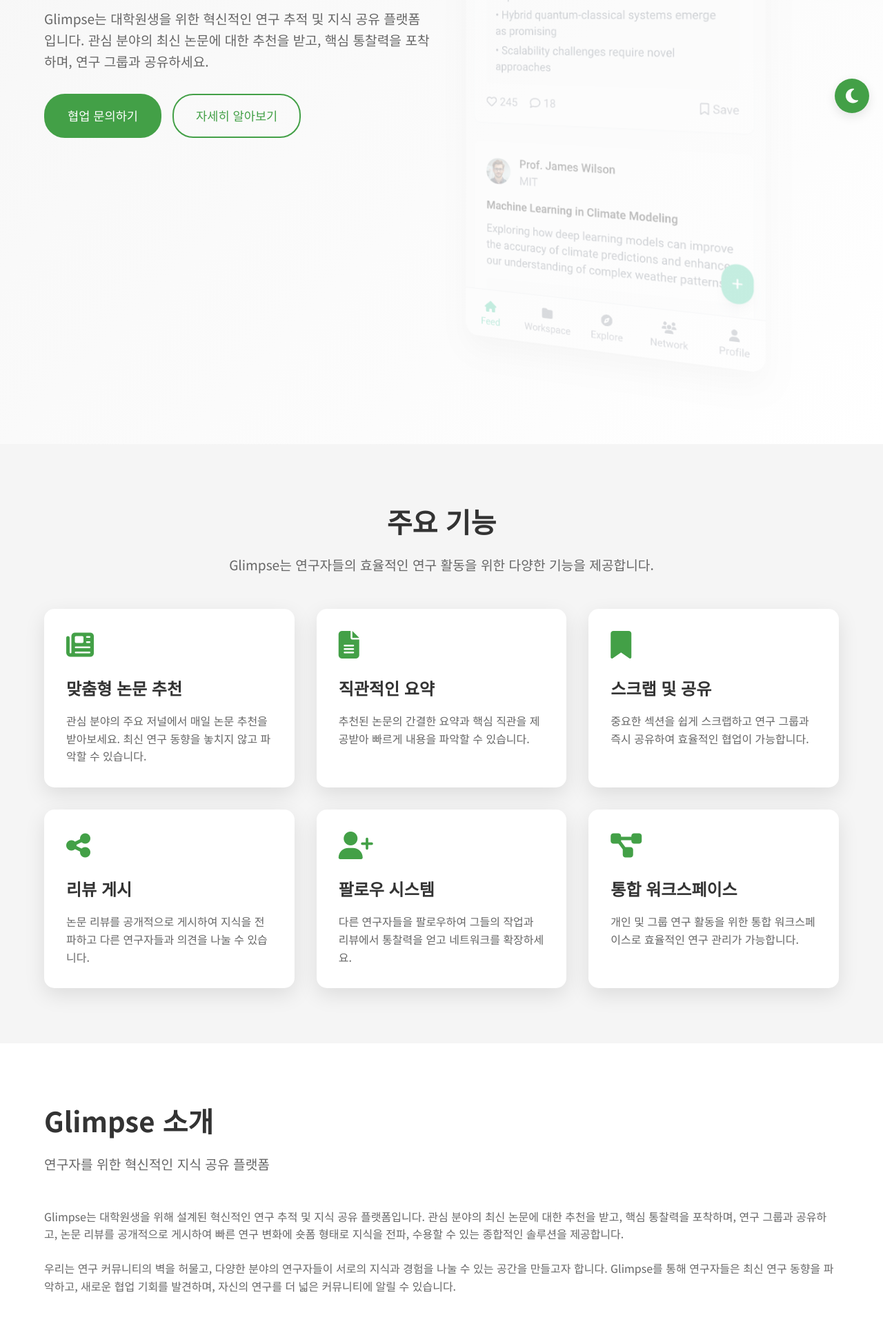
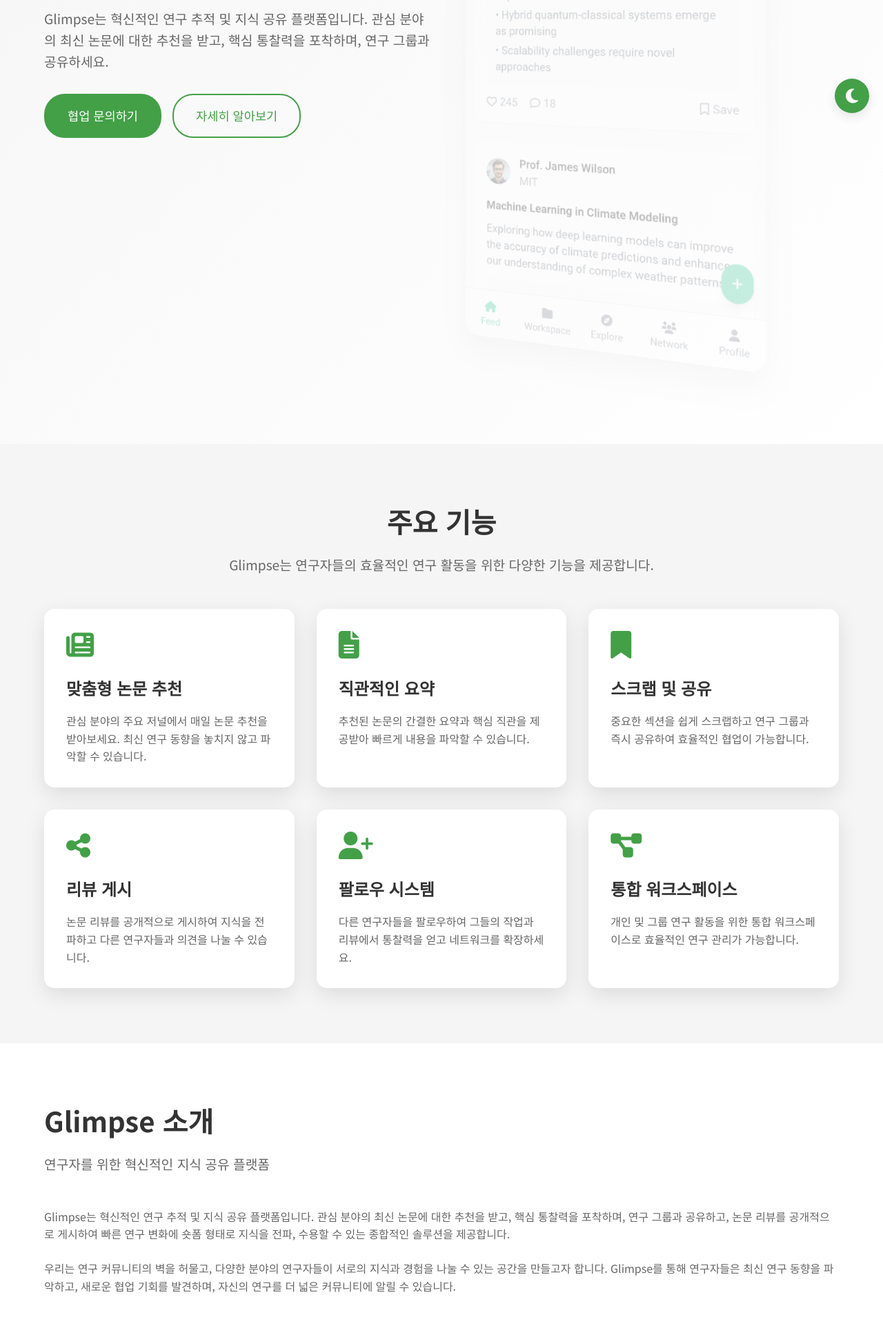
Before and after one commit to minhjih/minhjih.github.io, a plain HTML site: page glimpse/index.html in a window 1280 px wide. Shown: the part 616-2539 px from the top of the page at 69% size. Drawn offline with nearby package versions, Linux system fonts and the light colour scheme.

Commit message:
Update index.html

```diff
--- a/glimpse/index.html
+++ b/glimpse/index.html
@@ -4,7 +4,7 @@
     <meta charset="UTF-8">
     <meta name="viewport" content="width=device-width, initial-scale=1.0">
     <title>Glimpse - 연구자를 위한 지식 공유 플랫폼</title>
-    <meta name="description" content="Glimpse는 대학원생을 위한 혁신적인 연구 추적 및 지식 공유 플랫폼입니다. 관심 분야의 최신 논문에 대한 추천을 받고, 핵심 통찰력을 포착하며, 연구 그룹과 공유하세요.">
+    <meta name="description" content="Glimpse는 혁신적인 연구 추적 및 지식 공유 플랫폼입니다. 관심 분야의 최신 논문에 대한 추천을 받고, 핵심 통찰력을 포착하며, 연구 그룹과 공유하세요.">
     <link rel="stylesheet" href="styles.css">
     <link rel="stylesheet" href="https://cdnjs.cloudflare.com/ajax/libs/font-awesome/6.4.0/css/all.min.css">
     <link rel="preconnect" href="https://fonts.googleapis.com">
@@ -33,7 +33,7 @@
         <div class="hero">
             <div class="hero-content">
                 <h1 class="hero-title">연구자를 위한<br><span class="typing-effect">지식 공유</span> 플랫폼</h1>
-                <p class="hero-subtitle">Glimpse는 대학원생을 위한 혁신적인 연구 추적 및 지식 공유 플랫폼입니다. 관심 분야의 최신 논문에 대한 추천을 받고, 핵심 통찰력을 포착하며, 연구 그룹과 공유하세요.</p>
+                <p class="hero-subtitle">Glimpse는 혁신적인 연구 추적 및 지식 공유 플랫폼입니다. 관심 분야의 최신 논문에 대한 추천을 받고, 핵심 통찰력을 포착하며, 연구 그룹과 공유하세요.</p>
                 <div class="hero-cta">
                     <a href="#contact" class="btn btn-primary btn-large">협업 문의하기</a>
                     <a href="#features" class="btn btn-secondary btn-large">자세히 알아보기</a>
@@ -104,7 +104,7 @@
                 <h2 class="section-title">Glimpse 소개</h2>
                 <p class="section-subtitle" style="margin: 0 0 1.5rem;">연구자를 위한 혁신적인 지식 공유 플랫폼</p>
             </div>
-            <p class="about-text">Glimpse는 대학원생을 위해 설계된 혁신적인 연구 추적 및 지식 공유 플랫폼입니다. 관심 분야의 최신 논문에 대한 추천을 받고, 핵심 통찰력을 포착하며, 연구 그룹과 공유하고, 논문 리뷰를 공개적으로 게시하여 빠른 연구 변화에 숏폼 형태로 지식을 전파, 수용할 수 있는 종합적인 솔루션을 제공합니다.</p>
+            <p class="about-text">Glimpse는 혁신적인 연구 추적 및 지식 공유 플랫폼입니다. 관심 분야의 최신 논문에 대한 추천을 받고, 핵심 통찰력을 포착하며, 연구 그룹과 공유하고, 논문 리뷰를 공개적으로 게시하여 빠른 연구 변화에 숏폼 형태로 지식을 전파, 수용할 수 있는 종합적인 솔루션을 제공합니다.</p>
             <p class="about-text">우리는 연구 커뮤니티의 벽을 허물고, 다양한 분야의 연구자들이 서로의 지식과 경험을 나눌 수 있는 공간을 만들고자 합니다. Glimpse를 통해 연구자들은 최신 연구 동향을 파악하고, 새로운 협업 기회를 발견하며, 자신의 연구를 더 넓은 커뮤니티에 알릴 수 있습니다.</p>
             <div class="stats-container">
                 <div class="stat-item">
```
